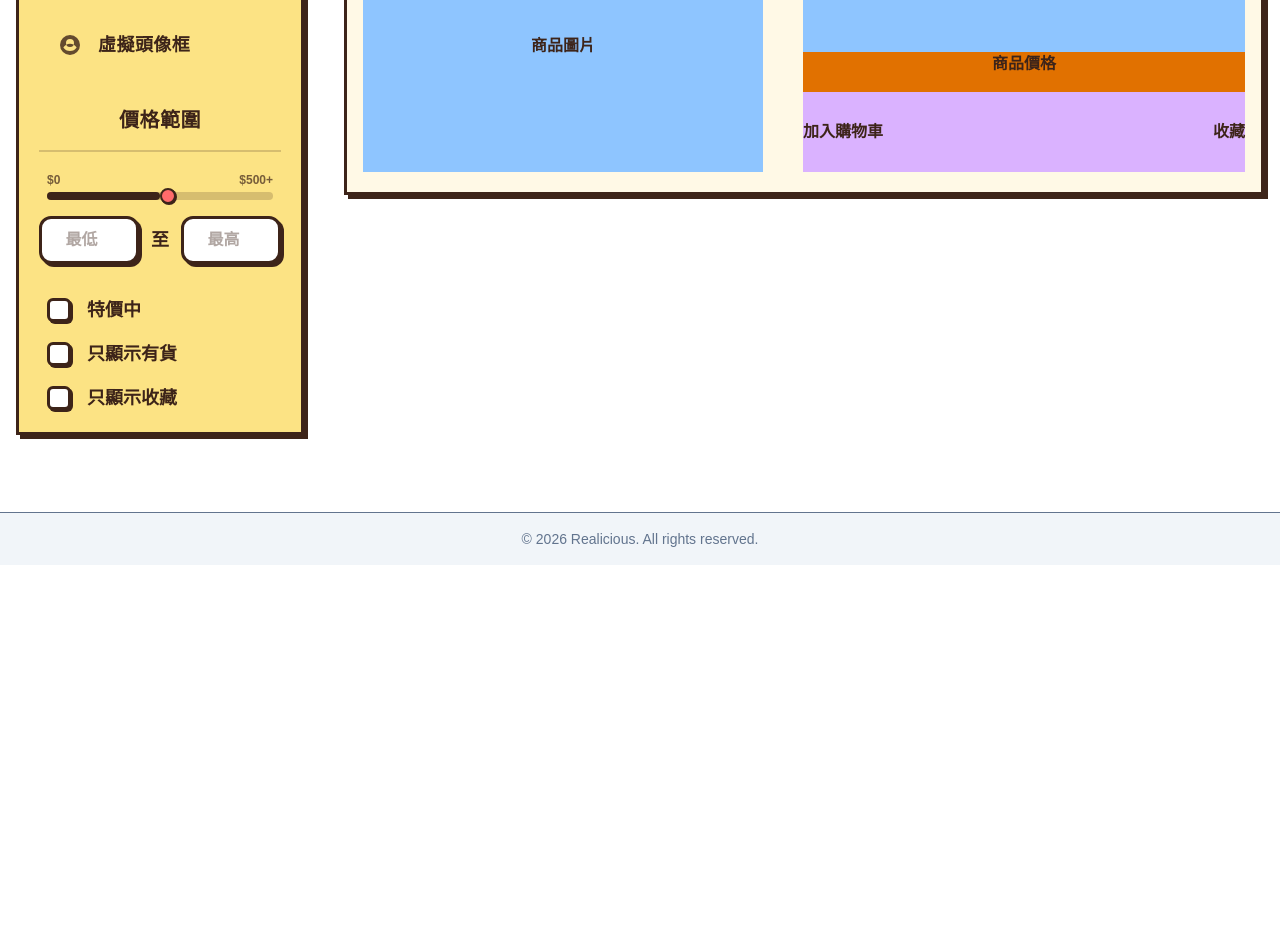
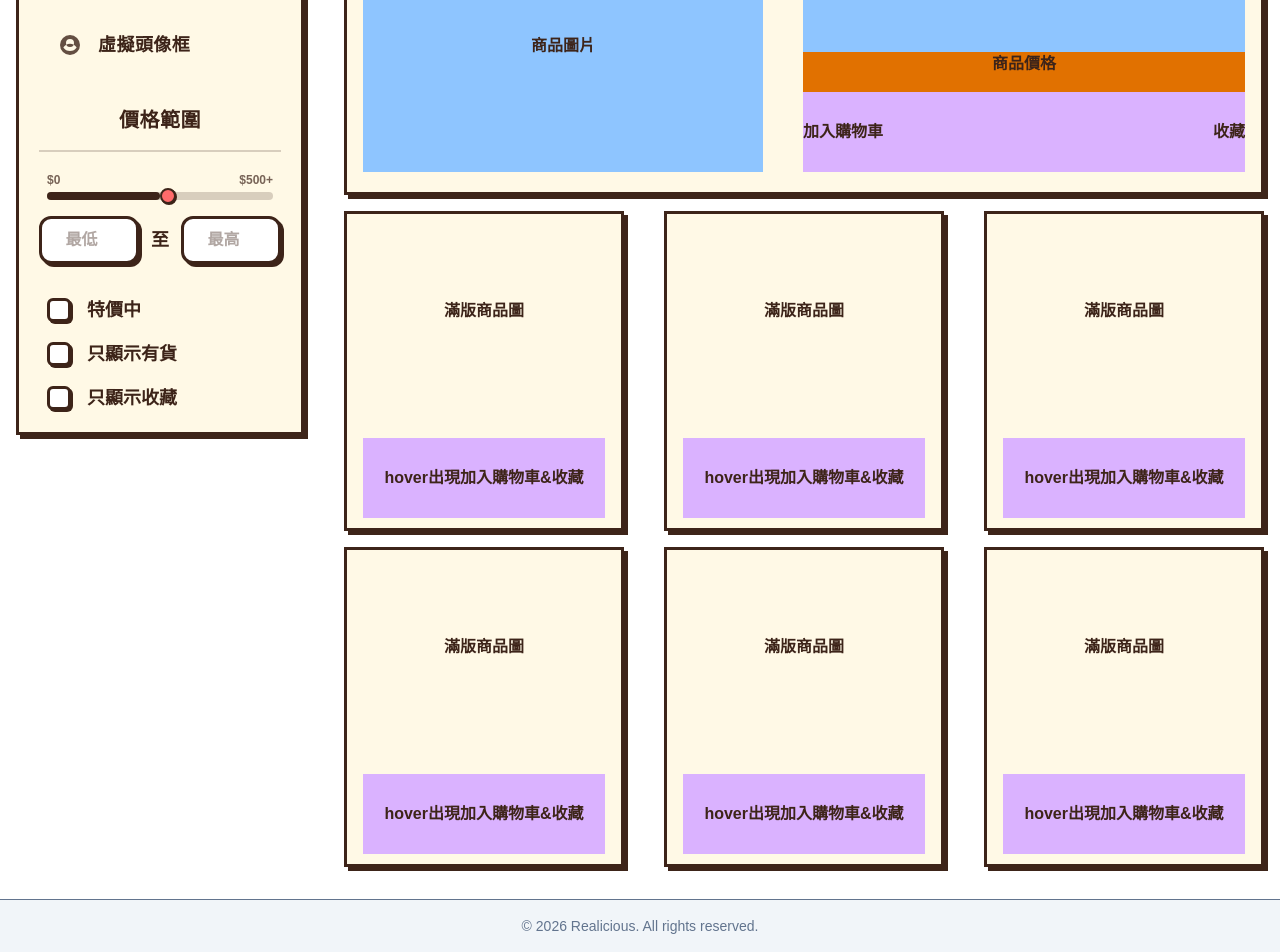
Before and after one commit to AnieceJ/Realicious, a Next.js app: page /realicious/shop in a window 1280 px wide. Shown: the part 417-1369 px from the top of the page. Before the commit the page ends 982 px from the top, so only its background shows below. Built offline with nearby package versions, Linux system fonts and the light colour scheme.

Commit message:
feat:商品卡片

```diff
--- /dev/null
+++ b/app/realicious/shop/_components/ProductCard.tsx
@@ -0,0 +1,18 @@
+import React from "react";
+
+export default function ProductCard() {
+  return (
+    <div className="flex flex-col text-center w-70 gap-10 h-80 px-4 py-2.5 bg-[#FFF9E6] text-[#3D2419] font-bold text-base border-[3px] border-[#3D2419] shadow-[4px_4px_0px_0px_#3D2419]">
+      {/* 商品圖背景預覽(hover切換預覽圖) */}
+      <div className="flex items-center justify-center w-full h-full">
+        <span>滿版商品圖</span>
+      </div>
+      {/* 購物車&收臧按鈕 */}
+      <div>
+        <div className="flex flex-col items-center justify-center w-full h-20 bg-purple-300">
+          <span>hover出現加入購物車&收藏</span>
+        </div>
+      </div>
+    </div>
+  );
+}
--- a/app/realicious/shop/_components/Sidebar.tsx
+++ b/app/realicious/shop/_components/Sidebar.tsx
@@ -48,7 +48,7 @@ export default function SidebarFilter() {
   ];
 
   return (
-    <div className="w-72 bg-[#FCE384] border-[3px] border-[#3D2419]  p-5 shadow-[4px_4px_0px_0px_#3D2419] font-bold text-[#3D2419] select-none">
+    <div className="w-72 bg-[#FFF9E6] border-[3px] border-[#3D2419]  p-5 shadow-[4px_4px_0px_0px_#3D2419] font-bold text-[#3D2419] select-none">
       {/* 區塊一：商品分類 */}
       <div className="text-center text-xl tracking-wide mb-4">商品分類</div>
       <hr className="border-t-2 border-[#3D2419]/20 mb-5" />
--- a/app/realicious/shop/page.tsx
+++ b/app/realicious/shop/page.tsx
@@ -6,6 +6,7 @@ import SidebarFilter from "./_components/Sidebar";
 import Searchbar from "./_components/Searchbar";
 import CategoryFilter from "./_components/CategoryFilter";
 import FeaturedProductSection from "./_components/FeaturedProductSection";
+import ProductCard from "./_components/ProductCard";
 
 export default function ShopPage() {
   return (
@@ -14,7 +15,7 @@ export default function ShopPage() {
       <div className="max-w-7xl">
         {/* 上層麵包屑, 搜尋, 排序, 購物車 */}
         <div className="flex flex-row gap-4 mb-10 items-center">
-          <p className="font-semibold text-center flex items-center w-120 ml-10">
+          <p className="font-semibold text-center flex items-center w-120 ml-10 text-black">
             <span>首頁 / 商品列表</span>
           </p>
           <Searchbar />
@@ -26,15 +27,39 @@ export default function ShopPage() {
             {/* 左側 - 側邊欄 */}
             <SidebarFilter />
           </div>
+          {/* 右側 - 商品列 */}
           <div>
-          <div className="mb-5">
             {/* 標籤篩選 */}
-            <CategoryFilter />
-          </div>
-          <div>
+            <div className="mb-5">
+              <CategoryFilter />
+            </div>
             {/* 推薦商品 */}
-            <FeaturedProductSection/>
-          </div>
+            <div className="mb-4">
+              <FeaturedProductSection />
+            </div>
+            {/* 商品卡片 */}
+            <div className="flex flex-row gap-4 justify-between mb-4">
+              <div>
+                <ProductCard />
+              </div>
+              <div>
+                <ProductCard />
+              </div>
+              <div>
+                <ProductCard />
+              </div>
+            </div>
+            <div className="flex flex-row gap-4 justify-between">
+              <div>
+                <ProductCard />
+              </div>
+              <div>
+                <ProductCard />
+              </div>
+              <div>
+                <ProductCard />
+              </div>
+            </div>
           </div>
         </div>
       </div>
```
